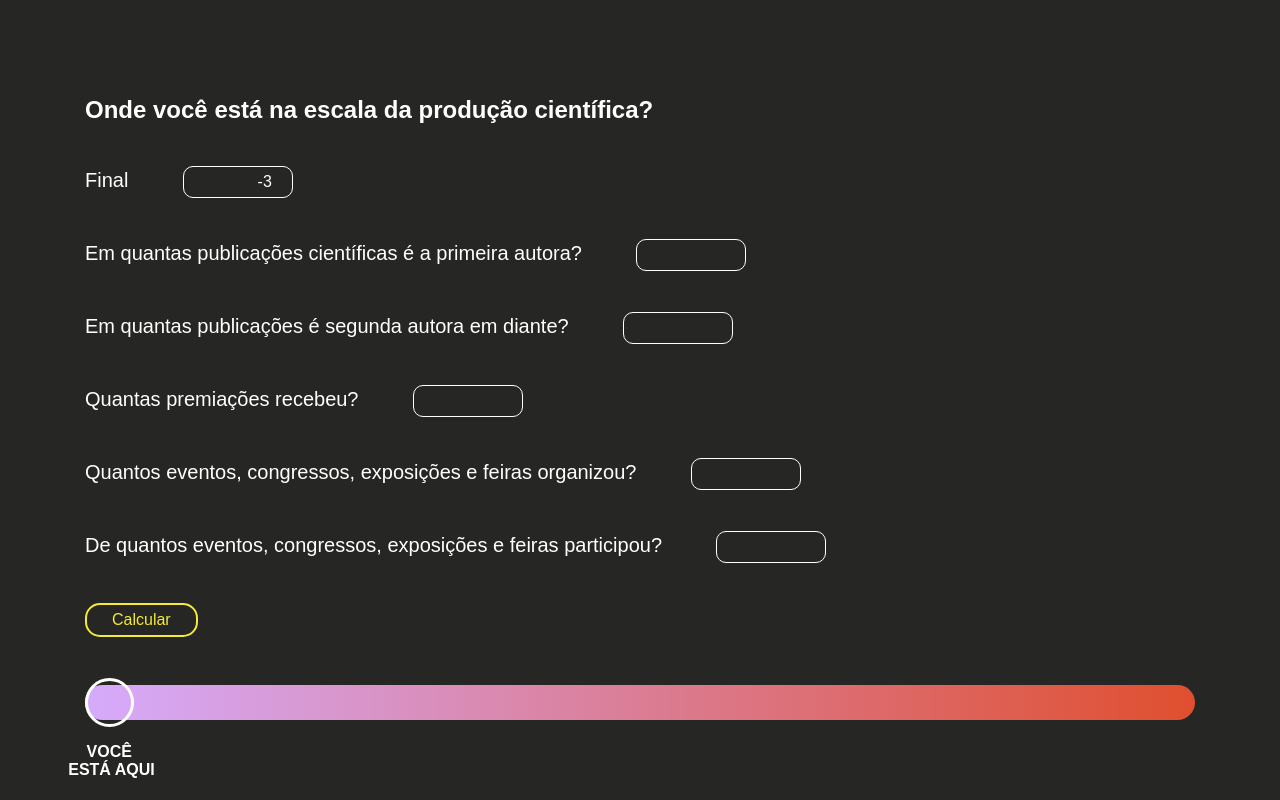
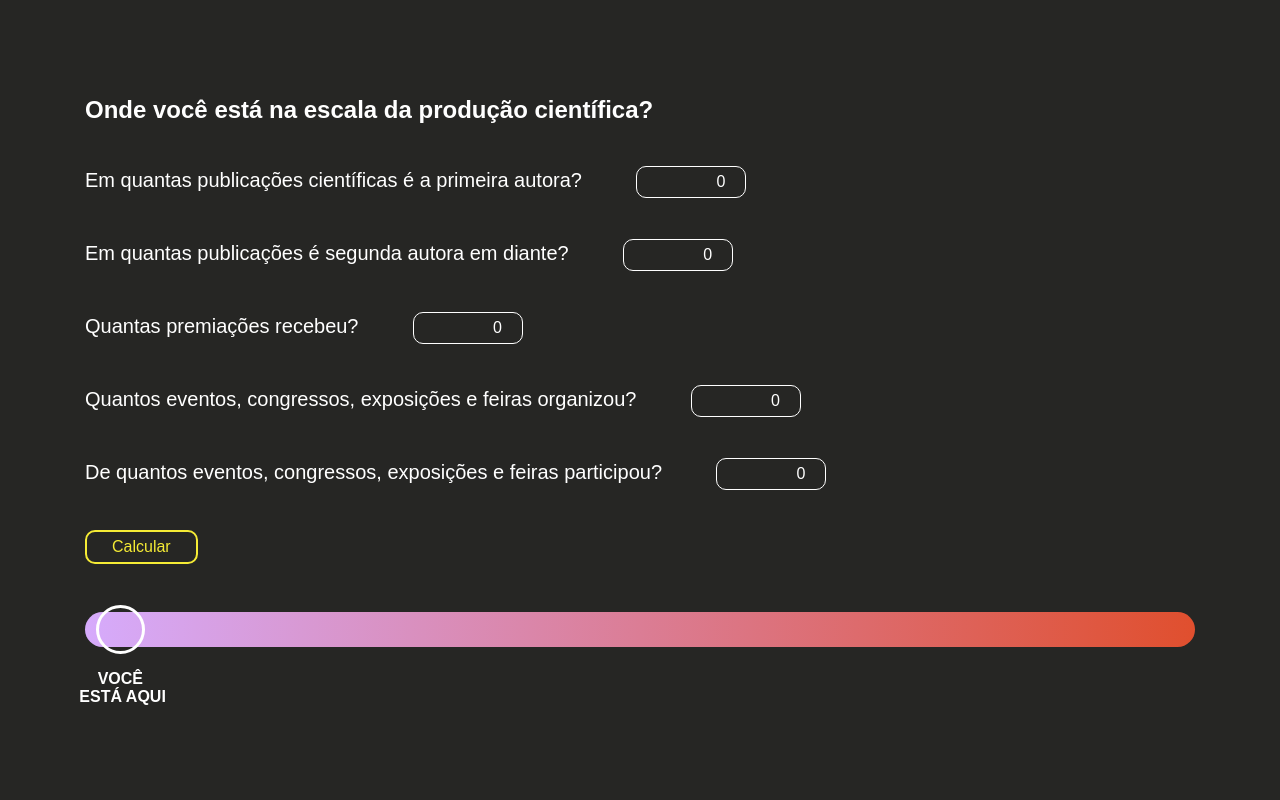
Before and after one commit to mariannakinuyo/open-box, a website: page calculadora.html in a window 1280 px wide. Both pictures are taken after a click on the element "Calcular". Drawn offline with nearby package versions, Linux system fonts and the light colour scheme; a web font is replaced by a local one.

Commit message:
ajustes calculadora

```diff
--- a/calculadora.html
+++ b/calculadora.html
@@ -14,31 +14,29 @@
 
         <div class="col-12 mt-5">
           <h2><strong>Onde você está na escala da produção científica?</strong></h2>
-          <label for="final">Final</label>
-          <input type='text' class='custo' id='final' name='final' value='0'>
+          <!-- <label for="final">Final</label>
+          <input type='text' class='custo' id='final' name='final' value='0'> -->
           <div class="">
             <label for="primeiro">Em quantas publicações científicas é a primeira autora?</label>
-            <input type='text' class='margem ponto' id='primeiro' name='primeiro' value=''>
+            <input type='text' class='margem ponto' id='primeiro' name='primeiro' value='0'>
           </div>
           <div class="">
             <label for="segundo">Em quantas publicações é segunda autora em diante?</label>
-            <input type='text' class='margem ponto' id='segundo' name='segundo' value=''>
+            <input type='text' class='margem ponto' id='segundo' name='segundo' value='0'>
           </div>
           <div class="">
             <label for="terceiro">Quantas premiações recebeu?</label>
-            <input type='text' class='margem ponto' id='terceiro' name='terceiro' value=''>
+            <input type='text' class='margem ponto' id='terceiro' name='terceiro' value='0'>
           </div>
           <div class="">
             <label for="quarto">Quantos eventos, congressos, exposições e feiras organizou?</label>
-            <input type='text' class='margem ponto' id='quarto' name='quarto' value=''>
+            <input type='text' class='margem ponto' id='quarto' name='quarto' value='0'>
           </div>
           <div class="">
             <label for="quinto">De quantos eventos, congressos, exposições e feiras participou?</label>
-            <input type='text' class='margem ponto' id='quinto' name='quinto' value=''>
+            <input type='text' class='margem ponto' id='quinto' name='quinto' value='0'>
           </div>
-          <!-- <div class="center"> -->
-            <div class="btn calcular" id="calcular">Calcular</div>
-          <!-- </div> -->
+          <div class="btn calcular" id="calcular">Calcular</div>
         </div>
 
         <div class="col-12 mt-5">
@@ -59,35 +57,11 @@
 
     <script type="text/javascript">
 
-          // var primeiro = $('#primeiro').attr('value');
-          // var segundo = $('#segundo').val();
-          // var terceiro = $('#terceiro').val();
-          // var quarto = $('#quarto').val();
-          // var quinto = $('#quinto').val();
-
-        // function atualizarValorTotal() {
-            // $(document).ready(function(){
-            //
-            //   var final = Math.round( primeiro + segundo + terceiro + quarto + quinto );
-            //
-            //   final.setAttribute( 'value', final );
-            // });
-            // console.log(final);
-
-        // }
-
-
-        // $(document).ready(function(){
-        //   $("#final").change(function(){
-        //     atualizarValorTotal();
-        //   });
-        // });
-        //
-        // atualizarValorTotal();
-
         $(document).ready(function() {
           $("#calcular").click(function(){
             var total = 0;
+            var ese = 0;
+
             var primeiro = $("#primeiro").val();
             var segundo = $("#segundo").val();
             var terceiro = $("#terceiro").val();
@@ -99,16 +73,24 @@
               var valor = Number($(this).val());
               if (!isNaN(valor)) total += valor;
             });
+
             total = ((( primeiro * '5') + ( segundo * '4') + ( terceiro * '2') + ( quarto * '2') + ( quinto * '1')) * '0.023' ) - '3'  ;
-            // $("#final").html(total.toFixed(2));
+
             $("#final").attr('value', total);
-            $("#calc").css('width', total+'%');
-            console.log(total);
-            console.log(primeiro * '5');
-            console.log(segundo * '4');
-            console.log(terceiro * '2');
-            console.log(quarto * '2');
-            console.log(quinto * '1');
+
+            if( total > '95' ) {
+              $("#calc").css('width', '95.5%');
+            } else if ( total <= '1' ) {
+              $("#calc").css('width', '1%');
+            } else
+              $("#calc").css('width', total+'%');
+
+            // console.log(total);
+            // console.log(primeiro * '5');
+            // console.log(segundo * '4');
+            // console.log(terceiro * '2');
+            // console.log(quarto * '2');
+            // console.log(quinto * '1');
 
             $("#position").css('opacity', '1');
 
--- a/scss/_xs.scss
+++ b/scss/_xs.scss
@@ -216,7 +216,7 @@ h5 {
     margin-bottom: 40px;
   }
   .btn {
-    border-radius: 15px;
+    border-radius: 10px;
     padding: 3px 25px;
     border: 2px solid #F5EB35;
   }
```
Also changed, not shown: index.html (+2 -2 lines), css/style.css.
